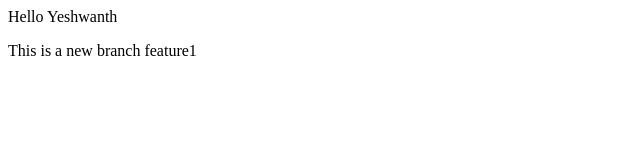
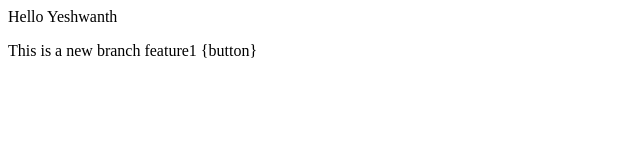
Before and after one commit to Yesh0727/localRepo, a plain HTML site: page localRepo/index.html in a window 1280 px wide. Shown: the full height of the page, 0-640 px from the left. Drawn offline with Linux system fonts and the light colour scheme.

```diff
--- a/localRepo/index.html
+++ b/localRepo/index.html
@@ -1,2 +1,2 @@
 <p>Hello Yeshwanth</p>
-<p>This is a new branch feature1</p>
+<p>This is a new branch feature1 {button}</p>
```
